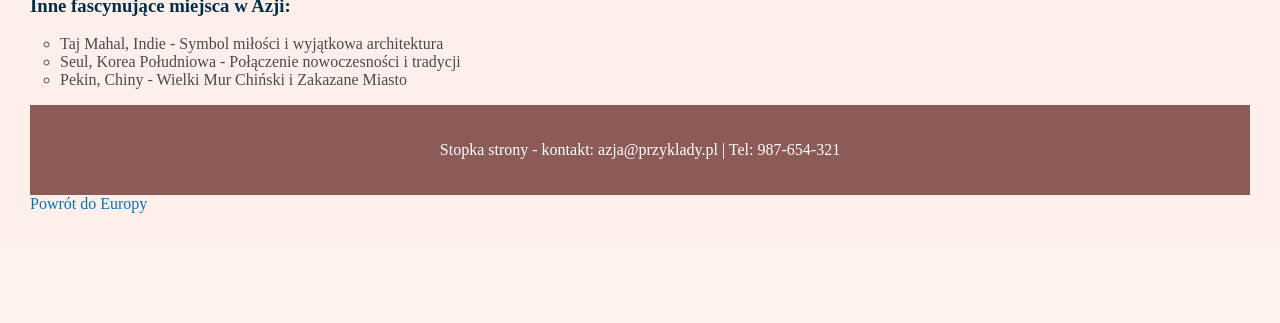
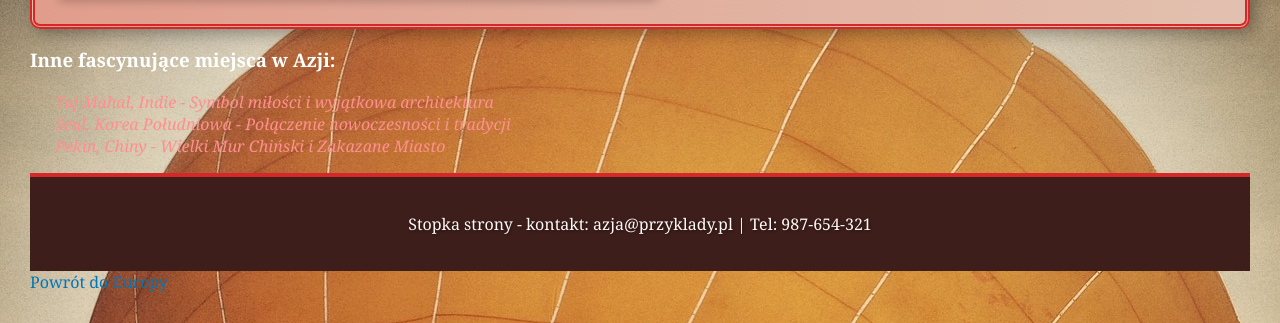
Before and after one commit to KamilDombrowski/ai-lab, a PHP site: page /page2.html in a window 1280 px wide. Shown: the part 1465-1788 px from the top of the page. Before the commit the page ends 1678 px from the top, so only its background shows below. Run offline with PHP 8.4, Linux system fonts and the light colour scheme.

Commit message:
uzupełnienie lab-a

```diff
--- a/lab-a/page1.html
+++ b/lab-a/page1.html
@@ -15,13 +15,13 @@
     <section>
         <h3>Santorini, Grecja</h3>
         <p>Znana z białych domków z niebieskimi dachami, Santorini to jedno z najbardziej rozpoznawalnych miejsc na świecie. Położone na skraju wulkanicznej kaldery, oferuje przepiękne widoki na Morze Egejskie.</p>
-        <img src="images/santorini.jpg" alt="Widok na Santorini, Grecja" style="width: 100%; max-width: 600px;">
+        <img src="images/santorini.jpg" alt="Widok na Santorini, Grecja">
     </section>
 
     <section>
         <h3>Paryż, Francja</h3>
         <p>Miasto miłości, znane z Wieży Eiffla, Luwru oraz pięknych bulwarów nad Sekwaną. Paryż oferuje zarówno nowoczesne atrakcje, jak i urokliwe zaułki pełne historii.</p>
-        <img src="images/paryz.jpg" alt="Wieża Eiffla, Paryż, Francja" style="width: 100%; max-width: 600px;">
+        <img src="images/paryz.jpg" alt="Wieża Eiffla, Paryż, Francja">
     </section>
 
     <h3>Inne ciekawe miejsca w Europie:</h3>
--- a/lab-a/page2.css
+++ b/lab-a/page2.css
@@ -1,12 +1,17 @@
 body {
-    font-family: 'Times New Roman', serif;
+    font-family: 'Georgia', serif;
     background-color: #ffefeb;
-    color: #4a4a4a;
+    color: #e6e6e6;
     margin: 30px;
+
+    background-image: url('images/azja.jpg');
+    background-size: cover;
+    background-attachment: fixed;
+    background-position: center;
 }
 
 header, footer {
-    color: #fff;
+    color: #ffffff;
     padding: 30px;
     text-align: center;
 }
@@ -32,18 +37,35 @@ header::after {
 
 header h1, header h2 {
     position: relative;
-    color: #fff;
+    color: #ffa0a0;
     z-index: 2;
 }
 
 footer {
-    background-color: #8c5a57;
+    background-color: #3d1e1a;
+    color: #fff8f8;
     padding: 20px;
+    text-shadow: 1px 1px 3px rgba(0, 0, 0, 0.4);
+    border-top: 4px solid #d62828;
+}
+
+section {
+    border: 5px double #d62828;
+    background: linear-gradient(to right, #e19d8c, #e2c0af);
+    box-shadow: 5px 5px 15px rgba(0, 0, 0, 0.3);
+    padding: 20px;
+    border-radius: 10px;
+    transition: transform 0.3s ease-in-out;
+}
+
+section:hover {
+    transform: scale(1.02);
 }
 
 h1 {
     color: #d62828;
     font-style: italic;
+    text-shadow: 2px 2px 5px rgba(0, 0, 0, 0.2);
 }
 
 h2 {
@@ -52,21 +74,19 @@ h2 {
 }
 
 h3 {
-    color: #003049;
+    color: #ffffff;
 }
 
-section {
-    border: 2px dashed #d62828;
-    padding: 20px;
-    margin-bottom: 25px;
-    border-radius: 5px;
-    background: linear-gradient(to bottom, #fff5f0, #ffefeb);
+ul {
+    list-style-type: none;
+    padding-left: 0;
 }
 
-
-ul {
-    list-style-type: circle;
-    padding-left: 30px;
+ul li {
+    background-size: 16px;
+    padding-left: 25px;
+    font-style: italic;
+    color: #ff8f8f;
 }
 
 a {
@@ -100,3 +120,10 @@ a:hover {
         font-size: 1.2em;
     }
 }
+
+img {
+    width: 100%;
+    max-width: 600px;
+    border-radius: 5px;
+    box-shadow: 3px 3px 10px rgba(0, 0, 0, 0.2);
+}
--- a/lab-a/page2.html
+++ b/lab-a/page2.html
@@ -15,13 +15,13 @@
     <section>
         <h3>Kyoto, Japonia</h3>
         <p>Kyoto to miasto tysiąca świątyń, gdzie można poczuć klimat tradycyjnej Japonii. Znajdziesz tu piękne ogrody, drewniane domy oraz gejsze przechadzające się wąskimi uliczkami.</p>
-        <img src="images/kyoto.jpg" alt="Świątynia w Kyoto, Japonia" style="width: 100%; max-width: 600px;">
+        <img src="images/kyoto.jpg" alt="Świątynia w Kyoto, Japonia">
     </section>
 
     <section>
         <h3>Bali, Indonezja</h3>
         <p>Bali to rajska wyspa o bujnej roślinności, pięknych plażach i wyjątkowej kulturze. Znana z tarasów ryżowych oraz mistycznych świątyń, przyciąga turystów z całego świata.</p>
-        <img src="images/bali.jpg" alt="Plaża i tarasy ryżowe na Bali, Indonezja" style="width: 100%; max-width: 600px;">
+        <img src="images/bali.jpg" alt="Plaża i tarasy ryżowe na Bali, Indonezja">
     </section>
 
     <h3>Inne fascynujące miejsca w Azji:</h3>
```
Also changed, not shown: lab-a/page1.css (+14 -5 lines), lab-a/images/azja.jpg (added), lab-a/images/europa.jpg (added).
